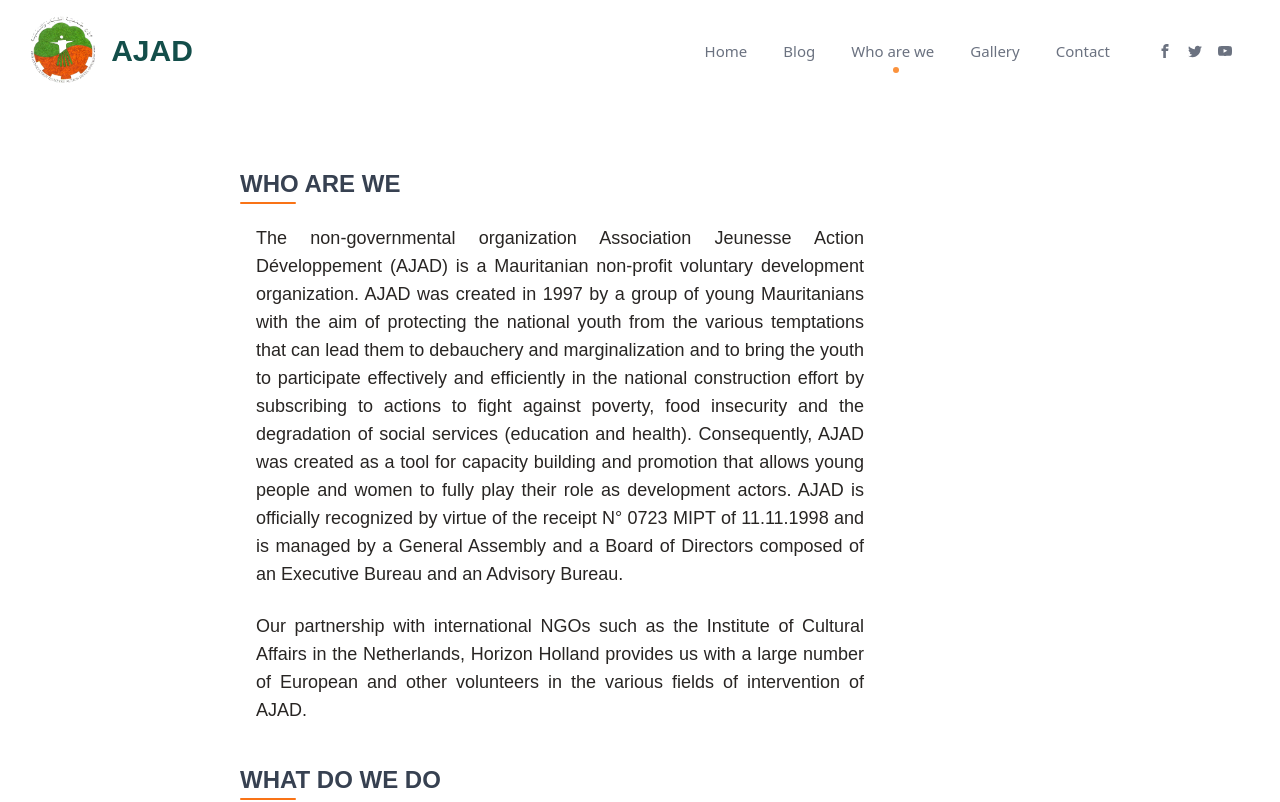
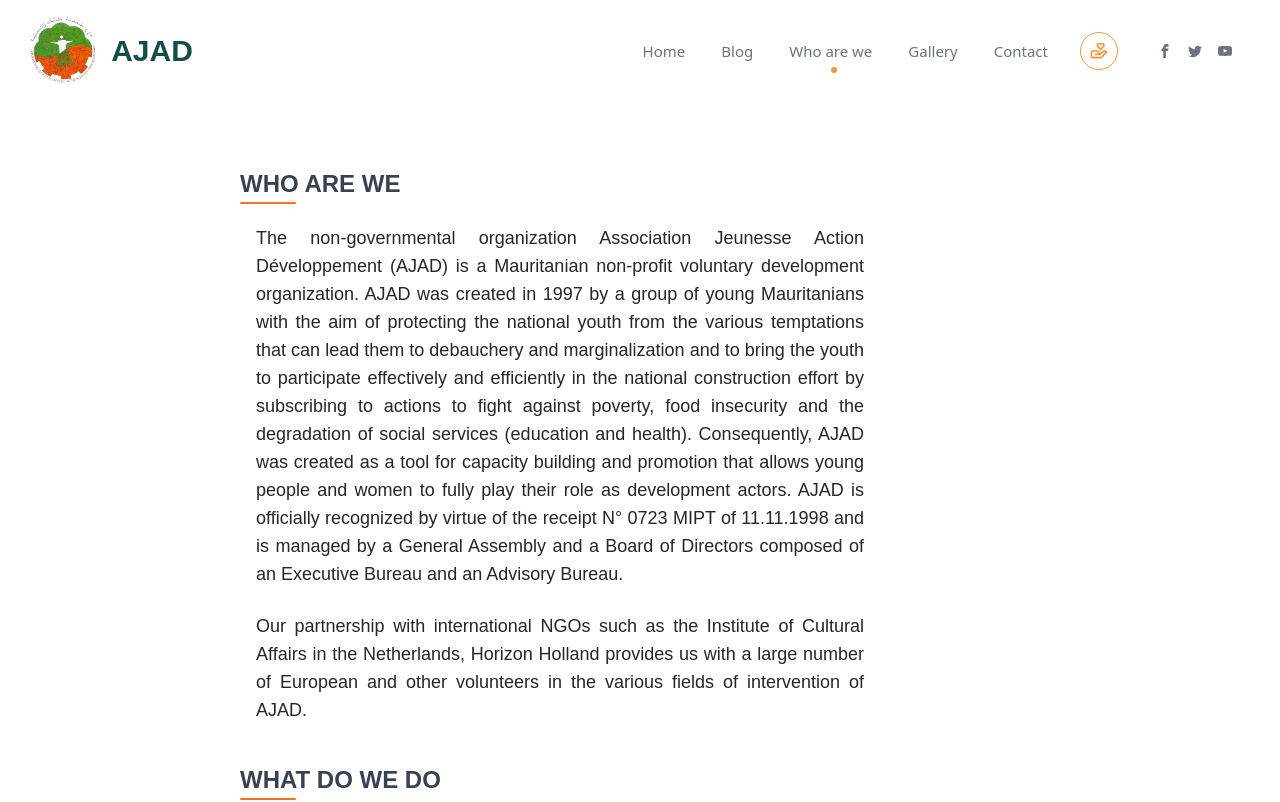
Before and after one commit to Horma-mohamed/ajad-react-frontend, a React (Create React App) app: page /about in a window 1280 px wide. Shown: the top 802 px of the page. Built offline with nearby package versions, Linux system fonts and the light colour scheme; no server answers.

Commit message:
first commit

```diff
--- a/src/components/Header.jsx
+++ b/src/components/Header.jsx
@@ -82,9 +82,9 @@ export default function Header({page}){
                 <NavLink to='/gallery' exact ><div className=" text-center pl-2"     ><span id='menuitem'  className={`${fixed?'text-gray-700':page=='home'?'text-gray-50':'text-gray-500'}  px-2 py-2  text-[15px] font-[500]  relative before:absolute before:-bottom-1 before:w-1.5 before:h-1.5 before:rounded-full before:opacity-0 before:bg-orange-400  before:transform before:duration-500 hover:before:opacity-100 before:left-[50%]  ${page==='gallery'?'before:opacity-100':''} text-center ` }>Gallery</span></div></NavLink>
                 <NavLink to='/contact' exact ><div className=" text-center pl-2"     ><span id='menuitem'  className={`${fixed?'text-gray-700':page=='home'?'text-gray-50':'text-gray-500'}  px-2 py-2  text-[15px] font-[500]  relative before:absolute before:-bottom-1 before:w-1.5 before:h-1.5 before:rounded-full before:opacity-0 before:bg-orange-400  before:transform before:duration-500 hover:before:opacity-100 before:left-[50%]  ${page==='contact'?'before:opacity-100':''} text-center ` }> Contact</span></div></NavLink>
             </div>
-            <a target={'__blank'}  href="https://donorbox.org/ajad" className={`hidden custom-dbox-popup relative group  bg-orange-4000 border-[1.6px] ${fixed?'border-orange-400':page=='home'?'lg:border-white border-orange-400':'border-orange-400'} border-orange-400   flex justify-center space-x-2 lg:px-2 py-2 px-6  items-center rounded-full  text-gray-00 lg:text-xl sm:text-sm hover:bg-orange-400 hover:border-orange-400 hover:text-white text-gray-50 lg:text-gray-700 lg:  lg:hover:text-gray-50 transform duration-200    `}>
+            <a target={'__blank'}  href="https://donorbox.org/ajad" className={`   fixed top-20 right-0 rounded-l-full lg:top-0 custom-dbox-popup md:relative group  bg-orange-4000 border-[1.6px] ${fixed?'border-orange-400':page=='home'?'lg:border-white  border-orange-400':'border-orange-400'} border-orange-400   flex justify-center space-x-2 lg:px-2 py-2 px-2  items-center lg:rounded-full  text-gray-00 lg:text-xl sm:text-sm hover:bg-orange-400 hover:border-orange-400 hover:text-white text-gray-50 lg:text-gray-700 lg:  lg:hover:text-gray-50 transform duration-200    `}>
                 <BiDonateHeart className={`text-gray-5 ${fixed?'text-orange-400':page=='home'?'lg:text-white text-orange-400 ':'text-orange-400'} group-hover:text-white`} />
-                <span className='text-[16px] text-orange-400 group-hover:text-white lg:hidden '>Make a Donation</span>
+                <span className='text-[16px] text-orange-400 group-hover:text-white hidden '>Make a Donation</span>
 
             </a>
             <div className=' lg:flex justify-center space-x-4 lg:space-x-4 px-4 hidden '>
```
